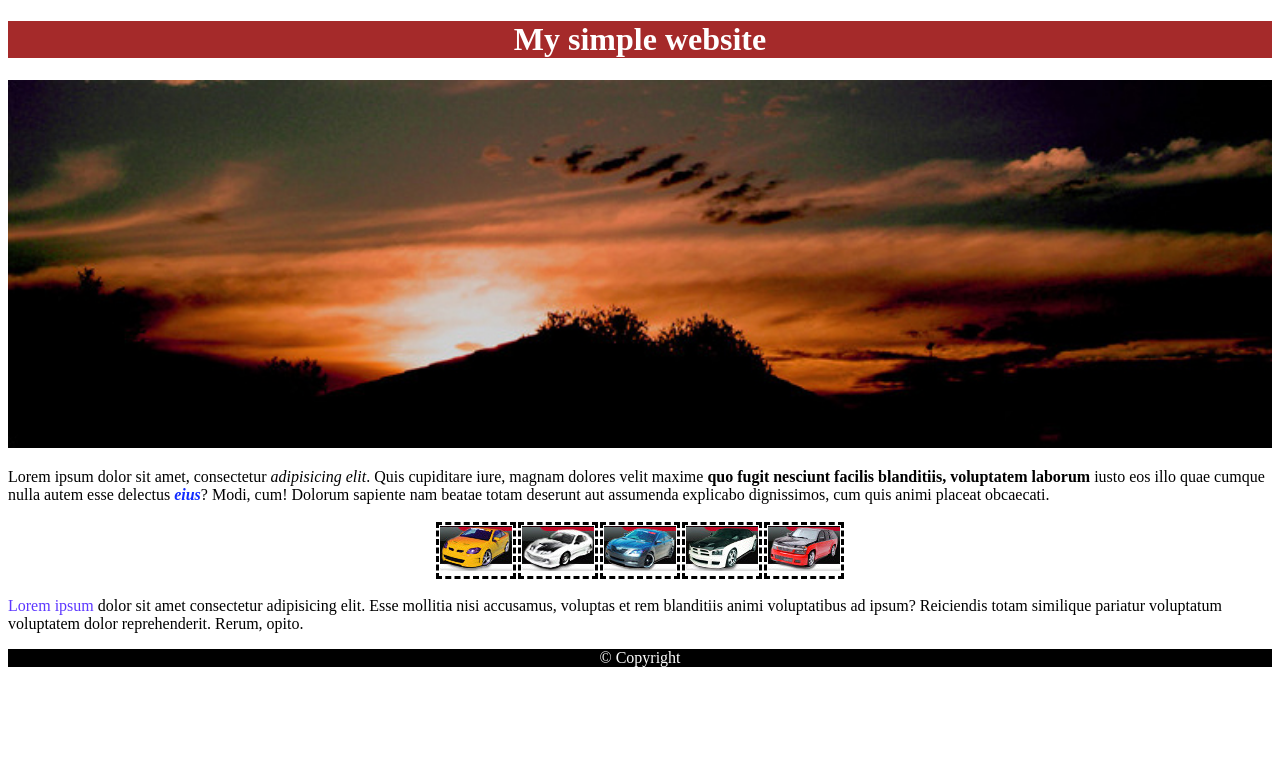
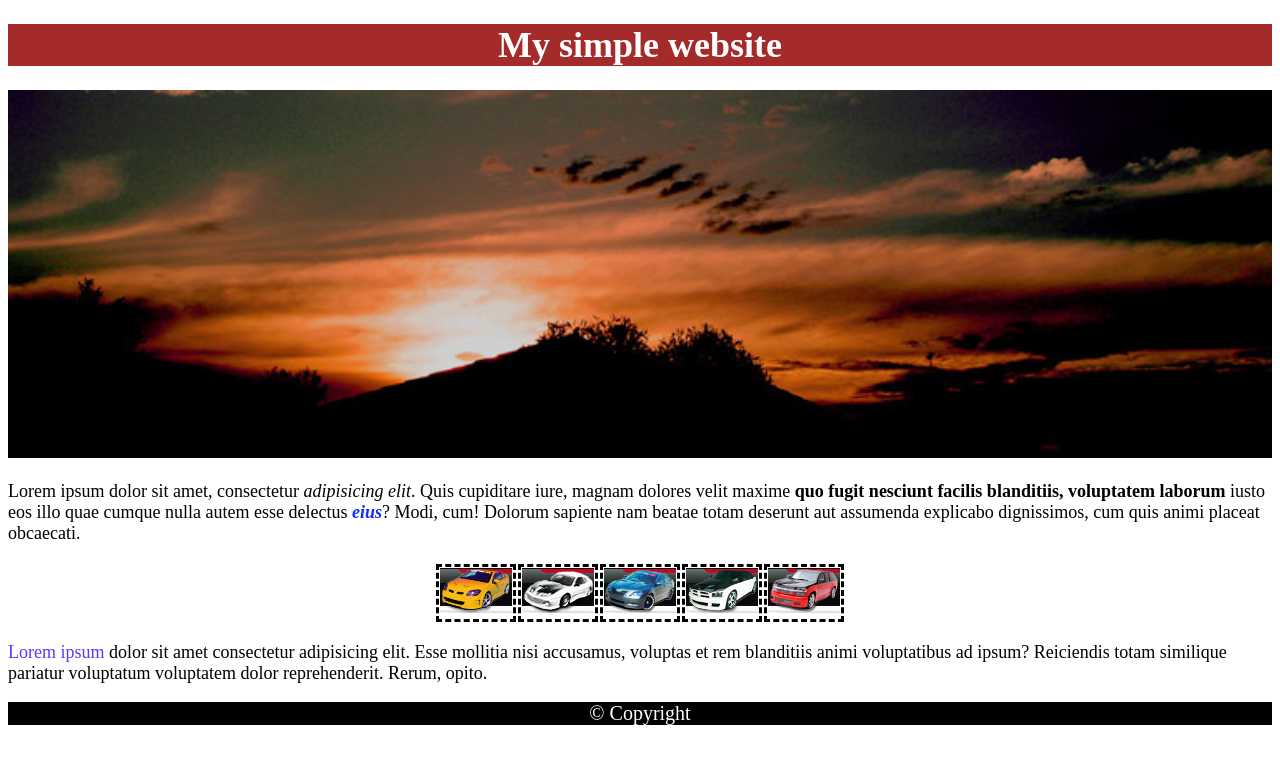
Before and after one commit to IvanSema/homework3.simple, a plain HTML site: page index.html in a window 1280 px wide. Drawn offline with Linux system fonts and the light colour scheme.

Commit message:
alt for images, header and footer, font-size

```diff
--- a/index.html
+++ b/index.html
@@ -7,7 +7,7 @@
     <title>Document</title>
 </head>
 <body>
-    <h1 class="title-h1" align="center">My simple website</h1>
+    <header><h1 class="title-h1" align="center">My simple website</h1></header>
     <img src="img/sunset.jpg" alt="NoSunset" class="pre-img" width="100%">
     <p>Lorem ipsum dolor sit amet, consectetur <i>adipisicing elit</i>. Quis cupiditare iure, magnam dolores velit
         maxime <b>quo fugit nesciunt facilis blanditiis, voluptatem laborum</b> iusto eos illo quae cumque nulla
@@ -17,11 +17,11 @@
 
     <table align="center" class="car-table">
         <tr>
-            <td><img src="img/car01.jpg"></td>
-            <td><img src="img/car02.jpg"></td>
-            <td><img src="img/car03.jpg"></td>
-            <td><img src="img/car04.jpg"></td>
-            <td><img src="img/car05.jpg"></td>
+            <td><img src="img/car01.jpg" alt="NoYellowCar"></td>
+            <td><img src="img/car02.jpg" alt="NoWhiteCar"></td>
+            <td><img src="img/car03.jpg" alt="NoBlueCar"></td>
+            <td><img src="img/car04.jpg" alt="NoBlack-WhiteCar"></td>
+            <td><img src="img/car05.jpg" alt="NoRedCar"></td>
         </tr>
     </table>
 
@@ -30,6 +30,6 @@
        reprehenderit. Rerum, opito.
     </p>
 
-    <div class="Copyright" align="center">© Copyright</div>
+    <footer align="center">© Copyright</footer>
 </body>
 </html>
--- a/style.css
+++ b/style.css
@@ -5,13 +5,15 @@
 
 body{
     margin: 40px, 0;
+    font-size: 18px;
 }
 
 .car-table tr td{
     border-style: dashed
 }
 
-.Copyright{
+footer{
     background-color: rgb(0,0,0);
-    color: rgb(255,255,255)
+    color: rgb(255,255,255);
+    font-size: 20px;
 }
```
